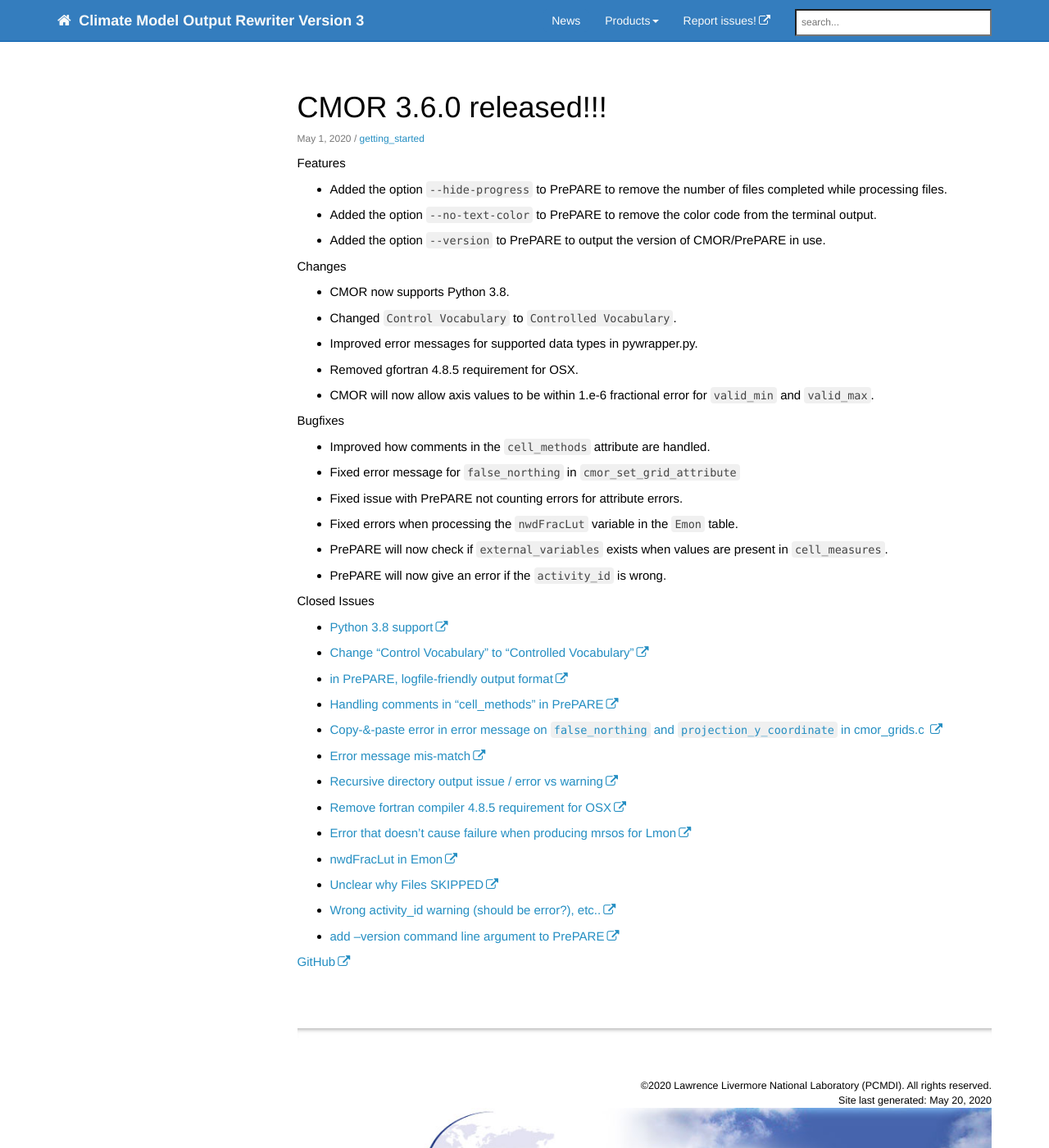
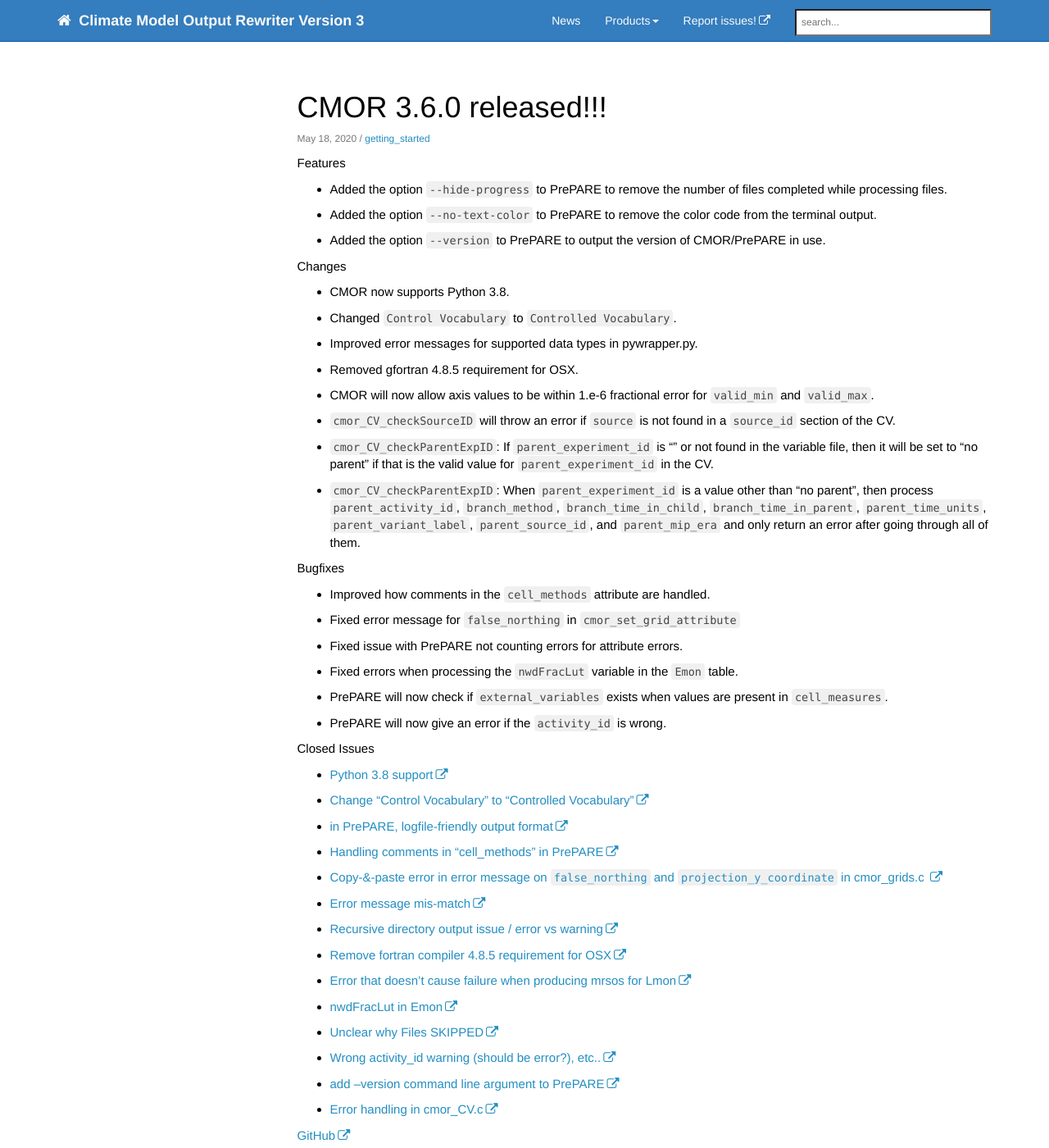
Before and after one commit to mauzey1/cmor3_documentation, a Jekyll site: the page built from _posts/2020-05-18-cmor3.md, in a window 1280 px wide and 1400 px high. Shown: the whole window at 82% size. Built offline with Jekyll 4.4.1, drawn with Linux system fonts in a browser that asks for light colours; nearby versions of some CDN libraries; comment, search, counter and statistics services are not loaded.

Commit message:
Update CMOR 3.6.0 post

```diff
--- a/_posts/2020-05-01-cmor3.md
+++ b/_posts/2020-05-18-cmor3.md
@@ -16,6 +16,9 @@
 * Improved error messages for supported data types in pywrapper.py.
 * Removed gfortran 4.8.5 requirement for OSX.
 * CMOR will now allow axis values to be within 1.e-6 fractional error for `valid_min` and `valid_max`.
+* `cmor_CV_checkSourceID` will throw an error if `source` is not found in a `source_id` section of the CV.
+* `cmor_CV_checkParentExpID`: If `parent_experiment_id` is "" or not found in the variable file, then it will be set to "no parent" if that is the valid value for `parent_experiment_id` in the CV.
+* `cmor_CV_checkParentExpID`: When `parent_experiment_id` is a value other than "no parent", then process `parent_activity_id`, `branch_method`, `branch_time_in_child`, `branch_time_in_parent`, `parent_time_units`, `parent_variant_label`, `parent_source_id`, and `parent_mip_era` and only return an error after going through all of them.
 
 Bugfixes
 * Improved how comments in the `cell_methods` attribute are handled.
@@ -40,6 +43,7 @@
 * [Unclear why Files SKIPPED](https://github.com/PCMDI/cmor/issues/541)
 * [Wrong activity_id warning (should be error?), etc..](https://github.com/PCMDI/cmor/issues/553)
 * [add --version command line argument to PrePARE](https://github.com/PCMDI/cmor/issues/532)
+* [Error handling in cmor_CV.c](https://github.com/PCMDI/cmor/issues/245)
 
 
 [GitHub](https://github.com/PCMDI/cmor/releases/tag/3.6.0)
```
